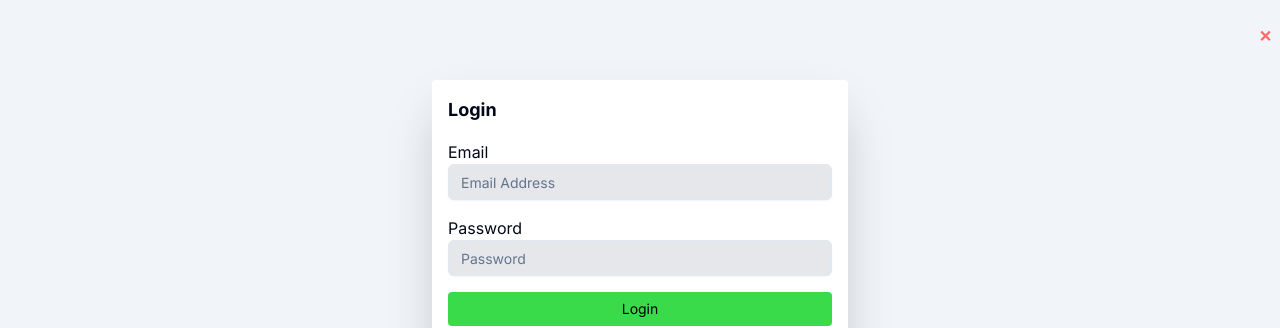
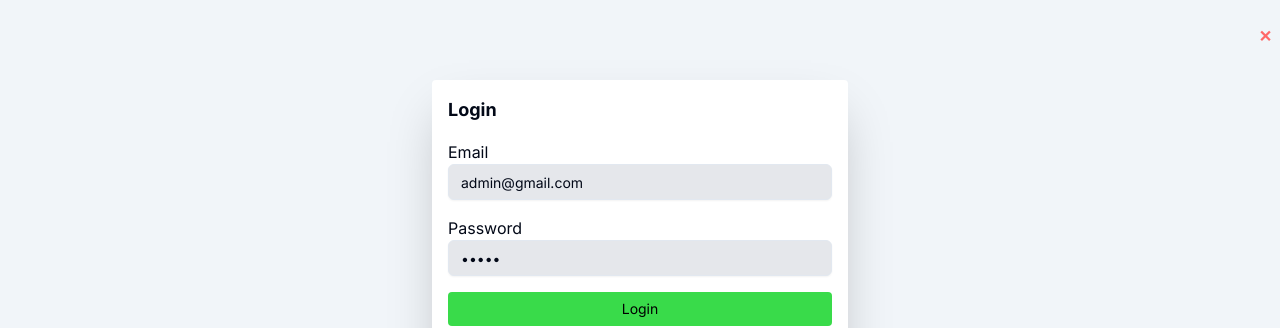
Before and after one commit to TANVIR0222/Real-Estate-client, a React (Vite) app: page /login in a window 1280 px wide. Shown: the top 328 px of the page. Built offline with nearby package versions, Linux system fonts and the light colour scheme.

Commit message:
add  defaultValue

```diff
--- a/src/page/auth/Login.jsx
+++ b/src/page/auth/Login.jsx
@@ -59,6 +59,7 @@ const Login = () => {
                 type="email"
                 placeholder="Email Address"
                 className=" w-80 md:w-96 bg-gray-200 "
+                defaultValue={'admin@gmail.com'}
                 id="email"
                 {...register("email", { required: true })}
               />
@@ -71,11 +72,13 @@ const Login = () => {
               <Input
                 type="password"
                 placeholder="Password"
+                defaultValue={'admin'}
                 className=" w-80 md:w-96 bg-gray-200 "
                 id="password"
                 {...register("password", { required: true })}
               />
               <p>{error.msg}</p>
+              {/* <input type="text"  /> */}
             </div>
             {/* login btn */}
             <div className=" mt-6">
```
